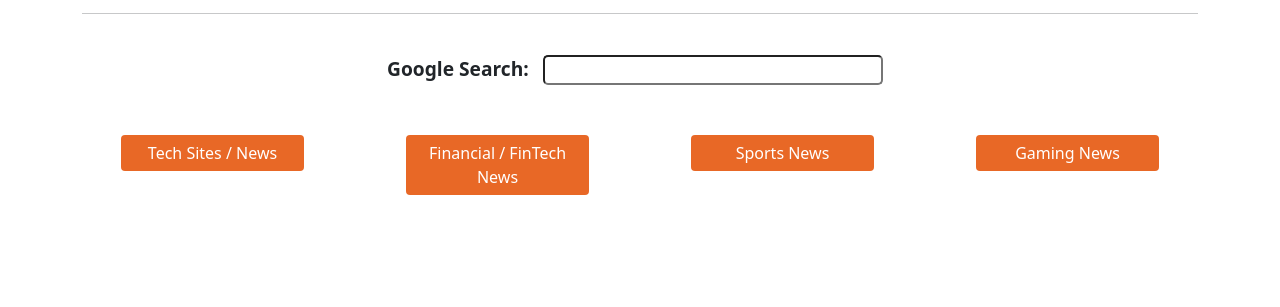
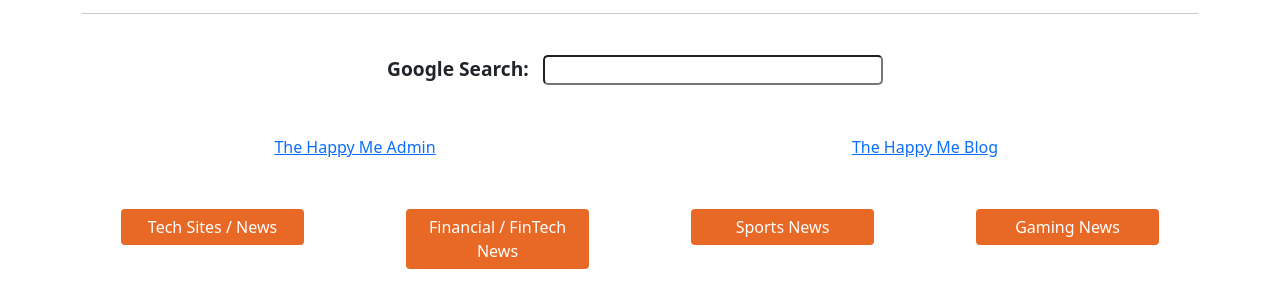
Before and after one commit to novfrost/local_website, a plain HTML site: page index.html in a window 1280 px wide. Shown: the part 197-504 px from the top of the page. Drawn offline with nearby package versions, Linux system fonts and the light colour scheme.

Commit message:
Adding personal sites

```diff
--- a/index.html
+++ b/index.html
@@ -21,6 +21,16 @@
         </header>
 
         <main>
+            <div class="row" id="personal-sites">
+                <div class="col-6">
+                    <a href="https://thehappyme.org/wp-admin/">The Happy Me Admin</a>
+                </div>
+                <div class="col-6">
+                    <a href="https://thehappyme.org/">The Happy Me Blog</a>
+                </div>
+            </div>
+
+
             <!-- News Links -->
             <div class="row" id="links">
                 <div class="col-lg-3 col-sm-12">
--- a/style.css
+++ b/style.css
@@ -10,6 +10,10 @@
 
 header h2 {
     padding: 25px 0;
+}
+
+#personal-sites {
+    margin-top: 50px;
 }
 
 button {
```
